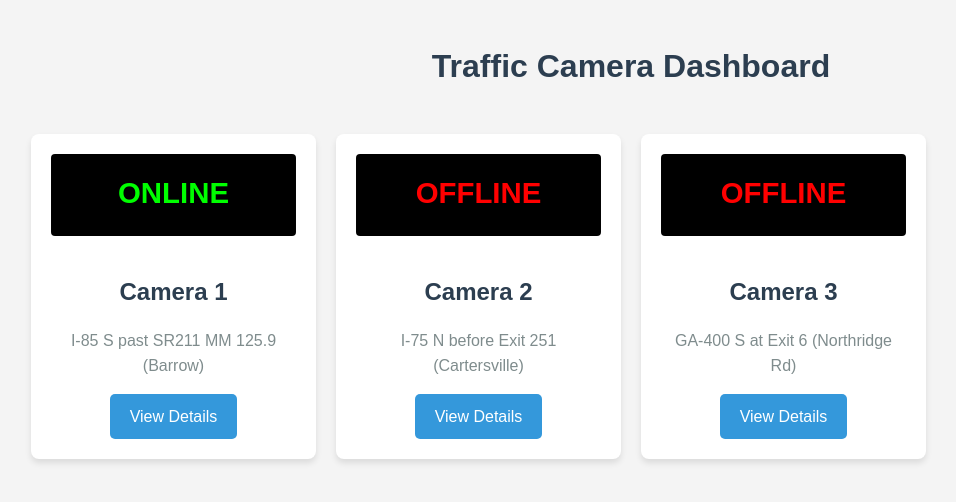
After one commit to redhat-na-ssa/trafficCounter, a Flask app: template images/dashboard/app/templates/landing.html in a window 1280 px wide. The commit adds this page. Shown: the top 502 px of the page, without its empty margins (9-965 px from the left). Run offline with Flask 3, Linux system fonts and the light colour scheme; the template is opened without the code that fills it, so the values that code supplies are empty.

Commit message:
Added landing page and linked off to the dashboard for the online camera

```diff
--- /dev/null
+++ b/images/dashboard/app/templates/landing.html
@@ -0,0 +1,91 @@
+<!DOCTYPE html>
+<html lang="en">
+<head>
+    <meta charset="UTF-8">
+    <meta name="viewport" content="width=device-width, initial-scale=1.0">
+    <title>Traffic Camera Dashboard</title>
+    <style>
+        body {
+            font-family: Arial, sans-serif;
+            line-height: 1.6;
+            color: #333;
+            max-width: 1200px;
+            margin: 0 auto;
+            padding: 20px;
+            background-color: #f4f4f4;
+        }
+        h1 {
+            color: #2c3e50;
+            text-align: center;
+        }
+        .camera-grid {
+            display: grid;
+            grid-template-columns: repeat(auto-fill, minmax(250px, 1fr));
+            gap: 20px;
+            padding: 20px 0;
+        }
+        .camera-card {
+            background-color: #fff;
+            border-radius: 8px;
+            box-shadow: 0 4px 6px rgba(0, 0, 0, 0.1);
+            padding: 20px;
+            text-align: center;
+            transition: transform 0.3s ease;
+        }
+        .camera-card:hover {
+            transform: translateY(-5px);
+        }
+        .camera-card img {
+            max-width: 100%;
+            height: auto;
+            border-radius: 4px;
+            margin-bottom: 10px;
+        }
+        .camera-card h2 {
+            color: #2c3e50;
+            margin-bottom: 10px;
+        }
+        .camera-card p {
+            color: #7f8c8d;
+            margin-bottom: 15px;
+        }
+        .view-button {
+            display: inline-block;
+            background-color: #3498db;
+            color: #fff;
+            padding: 10px 20px;
+            border-radius: 5px;
+            text-decoration: none;
+            transition: background-color 0.3s ease;
+        }
+        .view-button:hover {
+            background-color: #2980b9;
+        }
+    </style>
+</head>
+<body>
+    <h1>Traffic Camera Dashboard</h1>
+
+    <div class="camera-grid">
+        <div class="camera-card">
+            <img src="/static/online-road-camera-svg.svg" alt="Camera 1">
+            <h2>Camera 1</h2>
+            <p>I-85 S past SR211 MM 125.9 (Barrow)</p>
+            <a href="/camera/1" class="view-button">View Details</a>
+        </div>
+        <div class="camera-card">
+            <img src="/static/offline-road-camera-svg.svg" alt="Camera 2">
+            <h2>Camera 2</h2>
+            <p>I-75 N before Exit 251 (Cartersville)</p>
+            <a href="/camera/2" class="view-button">View Details</a>
+        </div>
+        <div class="camera-card">
+            <img src="/static/offline-road-camera-svg.svg" alt="Camera 3">
+            <h2>Camera 3</h2>
+            <p>GA-400 S at Exit 6 (Northridge Rd)</p>
+            <a href="/camera/3" class="view-button">View Details</a>
+        </div>
+        <!-- Add more camera cards as needed -->
+    </div>
+</body>
+</html>
```
Also changed, not shown: images/dashboard/app/app.py (+36 -41 lines), images/dashboard/app/templates/dashboard.html (+29 -9 lines), images/dashboard/app/static/offline-road-camera-svg.svg (added), images/dashboard/app/static/online-road-camera-svg.svg (added).
